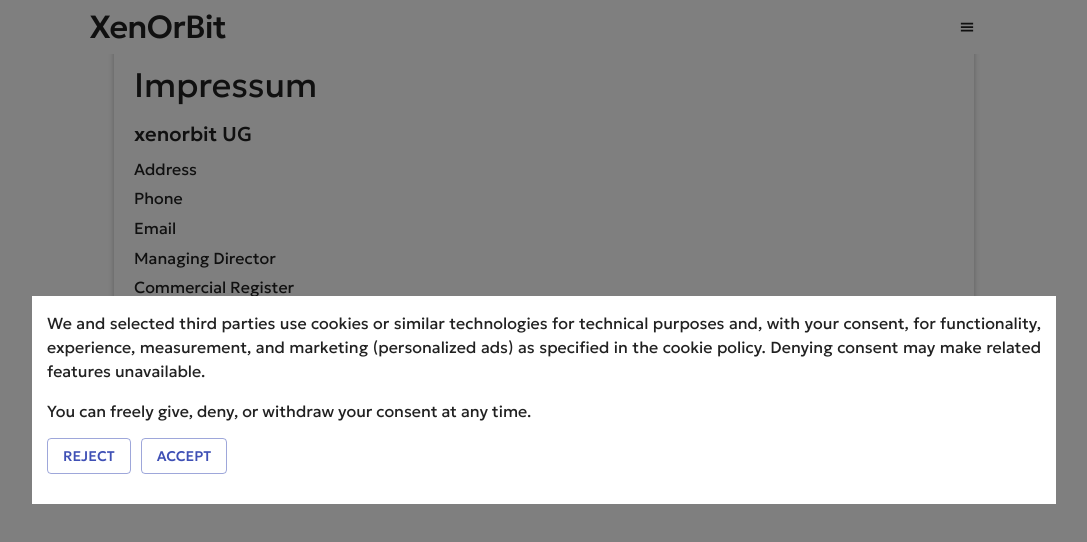
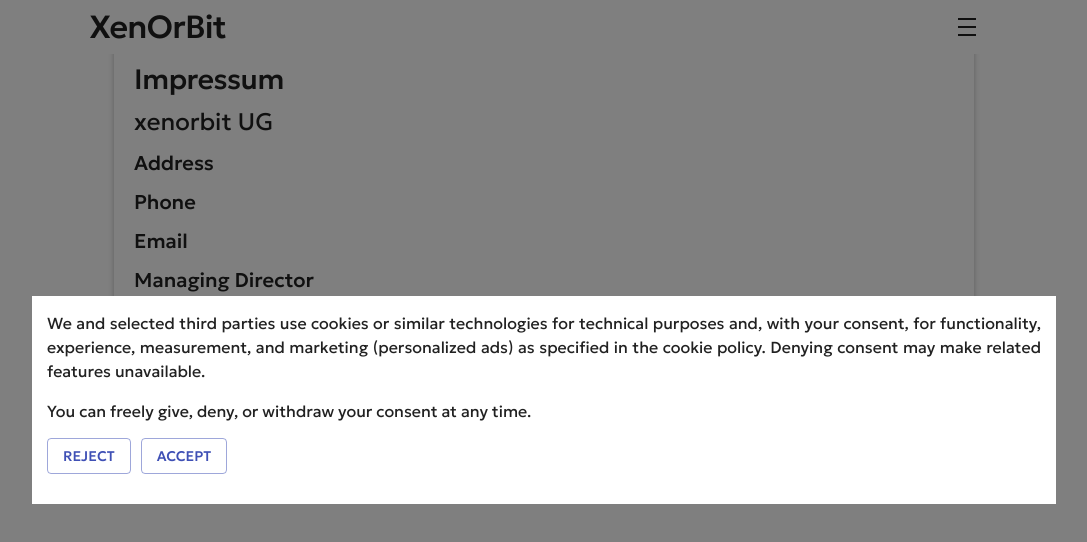
Before and after one commit to tinkerstation/site, a React (Vite) app: page /impressum in a window 1280 px wide. Shown: the top 542 px of the page, without its empty margins (96-1183 px from the left). Built offline with nearby package versions, Linux system fonts and the light colour scheme.

Commit message:
update styles

```diff
--- a/package.json
+++ b/package.json
@@ -14,16 +14,15 @@
     "@emotion/styled": "^11.11.0",
     "@mui/icons-material": "^5.14.9",
     "@mui/material": "^5.14.10",
-    "@types/react-helmet": "^6.1.6",
     "react": "^18.2.0",
     "react-dom": "^18.2.0",
     "react-helmet": "^6.1.0",
-    "react-icons": "^4.11.0",
     "react-router-dom": "^6.16.0"
   },
   "devDependencies": {
     "@types/react": "^18.2.15",
     "@types/react-dom": "^18.2.7",
+    "@types/react-helmet": "^6.1.6",
     "@typescript-eslint/eslint-plugin": "^6.0.0",
     "@typescript-eslint/parser": "^6.0.0",
     "@vitejs/plugin-react-swc": "^3.3.2",
--- a/src/common/components/NavBar.tsx
+++ b/src/common/components/NavBar.tsx
@@ -21,14 +21,12 @@
   styled,
   Typography,
 } from '@mui/material';
-import { GiHamburgerMenu } from "react-icons/gi";
 import { DarkMode, LightMode } from '@mui/icons-material';
 import { convertPathString } from '../index';
 import { Helmet } from 'react-helmet';
-
-const HamMenu = styled(GiHamburgerMenu)(({ theme }) => ({
+import DensityMediumIcon from '@mui/icons-material/DensityMedium';
+const HamMenu = styled(DensityMediumIcon)(({ theme }) => ({
   color: theme.palette.text.primary,
-  fontSize: theme.typography.body2.fontSize,
 }));
 
 const Container = styled(Grid)(({ theme }) => ({
@@ -39,7 +37,6 @@
   justifyContent: "space-around",
   position: "fixed",
   width: "100vw",
-
 }));
 
 const ContainerMenuItem = styled(Grid)(({ theme }) => ({
@@ -82,6 +79,7 @@
               color: "black",
               width: "max-content",
             }}
+
           ><HamMenu /></Button>
         </ContainerMenuItem>
       </Container>
--- a/src/common/contexts/LangContext.tsx
+++ b/src/common/contexts/LangContext.tsx
@@ -4,7 +4,6 @@
 type LanguageContextProviderProps = {
     children: ReactNode;
 }
-
 
 type LanguageContextType = {
     Language: Language;
--- a/src/pages/misc/ImpressumPage.tsx
+++ b/src/pages/misc/ImpressumPage.tsx
@@ -8,29 +8,29 @@
 
     return (
         <Container component="main" maxWidth="md" style={{ padding: '20px' }} >
-            <Paper elevation={3} style={{ padding: '20px' }}>
-                <Typography variant="h4" gutterBottom>
+            <Paper elevation={3} style={{ padding: '20px'  ,textAlign: "justify"}}>
+                <Typography variant="h3" gutterBottom>
                     {getTranslation(Language.code, 'impressum.title')}
                 </Typography>
-                <Typography variant="h6" gutterBottom>
+                <Typography variant="h5" gutterBottom>
                     {getTranslation(Language.code, 'impressum.companyName')}
                 </Typography>
-                <Typography variant="body1" gutterBottom>
+                <Typography variant="h6" gutterBottom>
                     {getTranslation(Language.code, 'impressum.address')}
                 </Typography>
-                <Typography variant="body1" gutterBottom>
+                <Typography variant="h6" gutterBottom>
                     {getTranslation(Language.code, 'impressum.phone')}
                 </Typography>
-                <Typography variant="body1" gutterBottom>
+                <Typography variant="h6" gutterBottom>
                     {getTranslation(Language.code, 'impressum.email')}
                 </Typography>
-                <Typography variant="body1" gutterBottom>
+                <Typography variant="h6" gutterBottom>
                     {getTranslation(Language.code, 'impressum.managingDirector')}
                 </Typography>
-                <Typography variant="body1" gutterBottom>
+                <Typography variant="h6" gutterBottom>
                     {getTranslation(Language.code, 'impressum.commercialRegister')}
                 </Typography>
-                <Typography variant="body1" gutterBottom>
+                <Typography variant="h6" gutterBottom>
                     {getTranslation(Language.code, 'impressum.vatId')}
                 </Typography>
                 <Typography variant="body1" gutterBottom>
--- a/src/pages/misc/PrivacyPage.tsx
+++ b/src/pages/misc/PrivacyPage.tsx
@@ -9,8 +9,8 @@
 
   return (
     <Container component="main" maxWidth="md" style={{ padding: '20px' }}>
-      <Paper elevation={3} style={{ padding: '20px' }}>
-        <Typography variant="h4" gutterBottom>
+      <Paper elevation={3} style={{ padding: '20px' ,textAlign: "justify"}}>
+        <Typography variant="h3" gutterBottom>
           {getTranslation(Language.code, 'privacyPolicy.title')}
         </Typography>
 
--- a/src/pages/misc/TermsPage.tsx
+++ b/src/pages/misc/TermsPage.tsx
@@ -9,8 +9,8 @@
 
     return (
         <Container component="main" maxWidth="md" style={{ padding: '20px' }}>
-            <Paper elevation={3} style={{ padding: '20px' }}>
-                <Typography variant="h4" gutterBottom>
+            <Paper elevation={3} style={{ padding: '20px'  ,textAlign: "justify"}}>
+                <Typography variant="h3" gutterBottom>
                     {getTranslation(Language.code, 'termsAndConditions.title')}
                 </Typography>
                 <Typography variant="h6" gutterBottom>
@@ -58,10 +58,10 @@
                 <Typography variant="h6" gutterBottom>
                     {getTranslation(Language.code, 'termsAndConditions.governingLaw')}
                 </Typography>
-                <Typography variant="body1" gutterBottom>
+                <Typography variant="h6" gutterBottom>
                     {getTranslation(Language.code, 'termsAndConditions.contactUs')}
                 </Typography>
-                <Typography variant="h6" gutterBottom>
+                <Typography variant="body1" gutterBottom>
                     {getTranslation(Language.code, 'termsAndConditions.contactUsText')}
                 </Typography>
             </Paper>
--- a/src/styles/index.css
+++ b/src/styles/index.css
@@ -24,5 +24,4 @@
 body {
   font-family: Geologica;
   overflow-x: hidden;
-
 }
```
Also changed, not shown: 1 other file (tests, documents, lock files or other folders).
